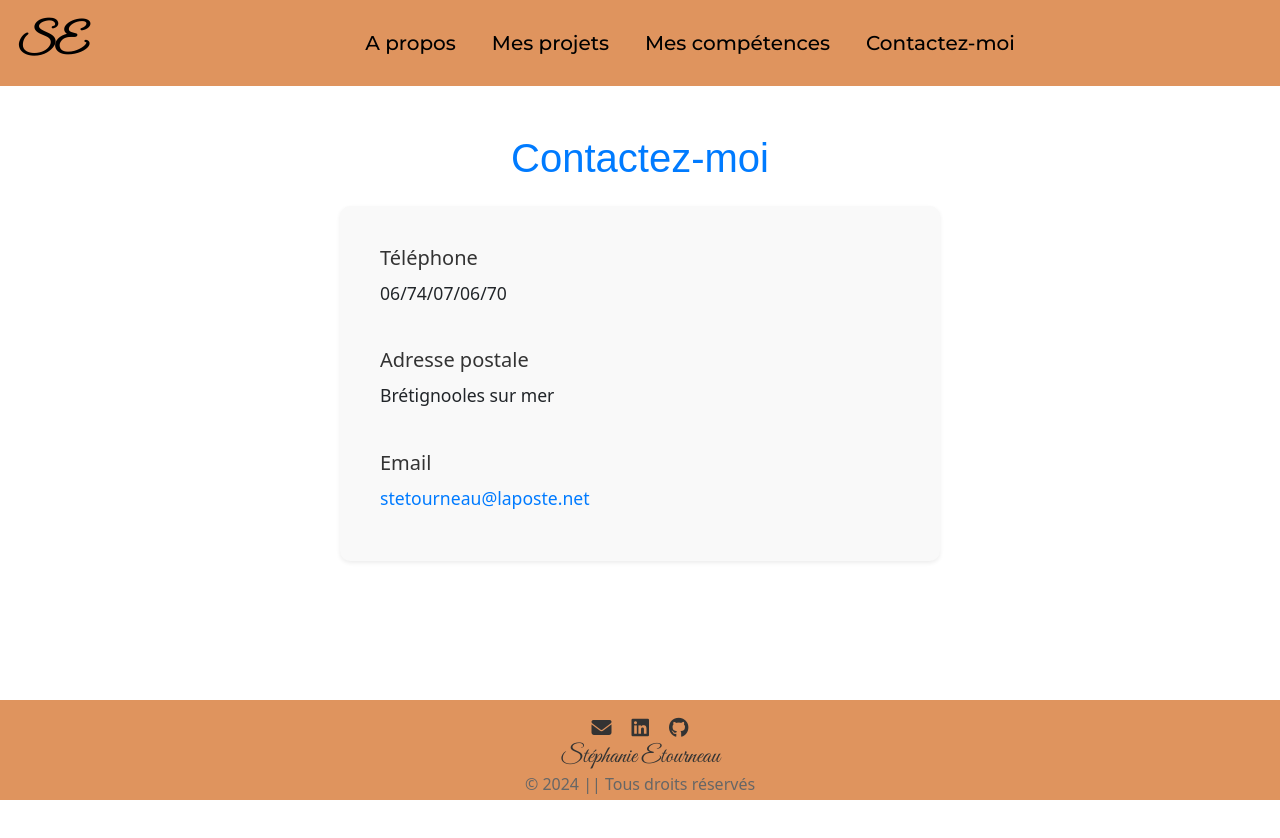
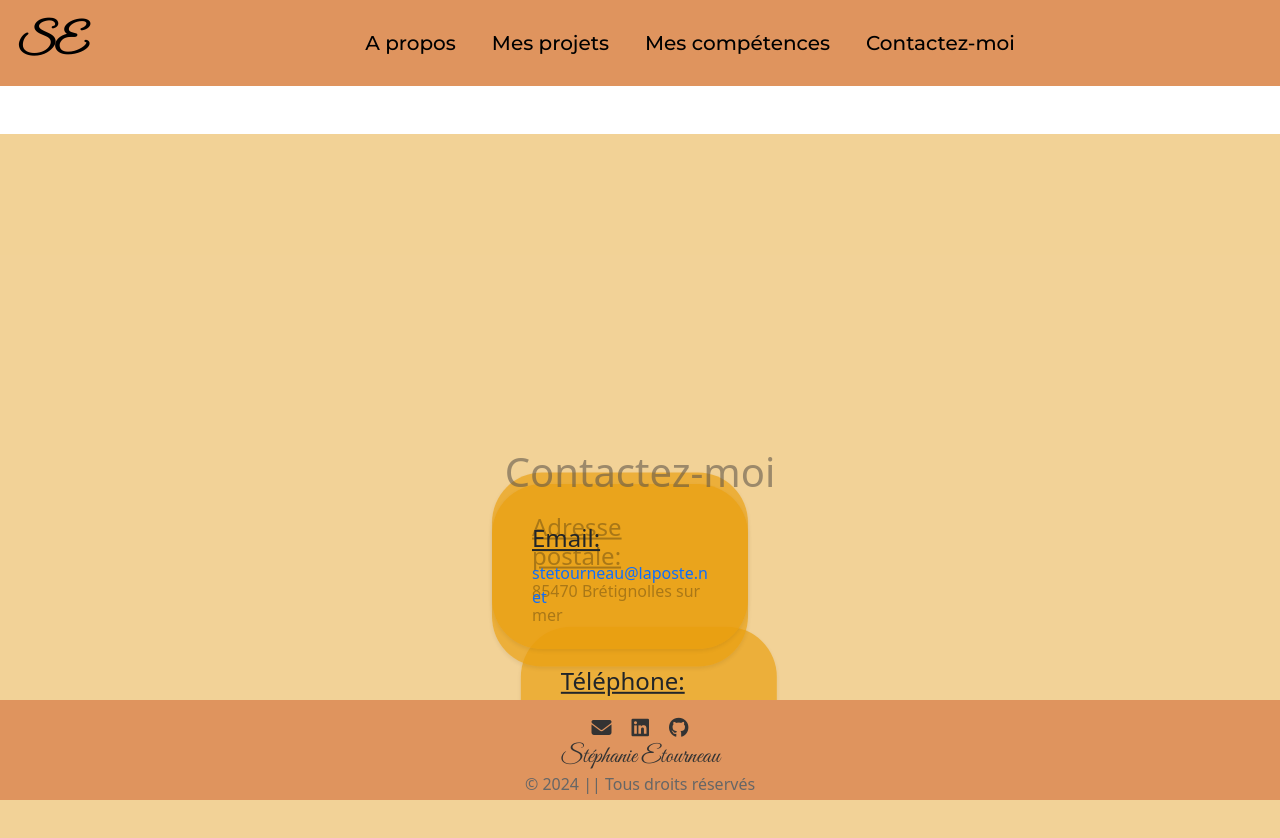
Before and after one commit to stephanieEt/Portfolio, a React (Vite) app: page /Contact in a window 1280 px wide. Shown: the top 838 px of the page. Before the commit the page ends 800 px from the top, so only its background shows below. Built offline with nearby package versions, Linux system fonts and the light colour scheme; a web font is replaced by a local one.

Commit message:
fix page home

```diff
--- a/src/pages/Apropos.jsx
+++ b/src/pages/Apropos.jsx
@@ -18,7 +18,7 @@ const Apropos = () => {
             ergonomiques et attrayantes.
           </p>
         </div>
-        <div className="col-md-4 col-sm-12 d-flex align-items-center justify-content-center">
+        <div className="col-md-4 col-sm-12 d-flex align-items-center justify-content-center container-img">
           <img
             src="./assets/images/profile1.webp"
             alt="photo Stéphanie Etourneau"
--- a/src/pages/Contact.jsx
+++ b/src/pages/Contact.jsx
@@ -1,24 +1,35 @@
-import React from "react";
-import "bootstrap/dist/css/bootstrap.min.css"; // Assurez-vous que Bootstrap est importé
-
 const Contact = () => {
   return (
-    <div className="container mt-5 contact-page">
+    <div className="container-fluid mt-5 contact-page">
       <h1 className="text-center mb-4">Contactez-moi</h1>
+      <div className="orbit">
+        <div className="orbit-item">
           <div className="card p-4 shadow-sm">
             <div className="card-body">
-          <h5 className="card-title">Téléphone</h5>
+              <h4 className="card-title">Téléphone:</h4>
               <p className="card-text">06/74/07/06/70</p>
             </div>
+          </div>
+        </div>
+        <div className="orbit-item">
+          <div className="card p-4 shadow-sm">
             <div className="card-body">
-          <h5 className="card-title">Adresse postale</h5>
-          <p className="card-text">Brétignooles sur mer</p>
+              <h4 className="card-title">Adresse postale:</h4>
+              <p className="card-text">85470 Brétignolles sur mer</p>
             </div>
+          </div>
+        </div>
+        <div className="orbit-item">
+          <div className="card p-4 shadow-sm">
             <div className="card-body">
-          <h5 className="card-title">Email</h5>
+              <h4 className="card-title">Email:</h4>
               <p className="card-text">
-            <a href="mailto:stetourneau@laposte.net">stetourneau@laposte.net</a>
+                <a href="mailto:stetourneau@laposte.net">
+                  stetourneau@laposte.net
+                </a>
               </p>
+            </div>
+          </div>
         </div>
       </div>
     </div>
--- a/src/pages/Home.jsx
+++ b/src/pages/Home.jsx
@@ -1,21 +1,12 @@
-/*const Home = () => {
-  return (
-    <div className="home-container container-page">
-      <div className="animated-text">
-        <h1>Je suis Stéphanie Etourneau.</h1>
-        <h2>Bienvenue sur mon portfolio.</h2>
-      </div>
-    </div>
-  );
-};
-
-export default Home;*/
 const Home = () => {
   return (
     <div className="home-container container-fluid">
-      <img src="./assets/images/profile1.webp" alt="" />
       <div className="row justify-content-center align-items-center vh-100">
-        <div className="col text-center animated-text">
+        <div className="col text-center animated-text container-home">
+          <img
+            src="./assets/images/profile1.webp"
+            alt="photo profil de Stéphanie Etourneau"
+          />
           <h1>Je suis Stéphanie Etourneau.</h1>
           <h2>Bienvenue sur mon portfolio.</h2>
         </div>
--- a/src/sass/apropos.scss
+++ b/src/sass/apropos.scss
@@ -1,15 +1,21 @@
 .presentation {
     font-family: 'Montserrat', sans-serif;
-    height: 75vh;
     display: flex;
     justify-content: center;
-
+    text-align: center;
 
     p {
-        letter-spacing: 0.3rem;
-        font-weight: 500;
+        letter-spacing: 0.2rem;
+        font-weight: 600;
         font-size: 1em;
         text-shadow: 4px 1px 4px rgb(237, 115, 15);
-        line-height: 2;
+        line-height: 1.5;
     }
+
+    img {
+        width: 25vw;
+        align-content: center;
+        margin-top: 40px;
+    }
+
 }
--- a/src/sass/form.scss
+++ b/src/sass/form.scss
@@ -1,35 +1,66 @@
+$orbit-size: 100px;
+$orbit-item-size: 150px;
+$animation-duration: 25s;
+
 .contact-page {
+    position: relative;
+    height: 100vh;
+    display: flex;
+    justify-content: center;
+    align-items: center;
+    flex-direction: column;
+    background-color: rgba(236, 189, 102, 0.684);
+
+    h1 {
+        position: relative;
+        z-index: 1;
+        color: rgba(93, 84, 74, 0.581);
+    }
+
     .card {
-        background-color: #f9f9f9;
-        border-radius: 10px;
+        width: 20vw;
+        border-radius: 50px;
         border: none;
-        max-width: 600px;
-        margin: 0 auto;
+        background-color: rgba(234, 158, 16, 0.684);
 
-        h5 {
-            color: #333;
-            font-size: 1.25rem;
-            margin-bottom: 10px;
+        .card-title {
+            text-decoration: underline;
         }
+    }
 
-        p {
-            font-size: 1.1rem;
-            margin: 10px 0;
-        }
+    .orbit {
+        position: relative;
+        width: $orbit-size;
+        height: $orbit-size;
 
-        a {
-            color: #007bff;
-            text-decoration: none;
+        .orbit-item {
+            position: absolute;
+            top: 30%;
+            left: 30%;
+            transform: translate(-50%, -40%);
+            animation: orbit $animation-duration linear infinite;
 
-            &:hover {
-                text-decoration: underline;
+            &:nth-child(1) {
+                animation-delay: 0s;
+            }
+
+            &:nth-child(2) {
+                animation-delay: $animation-duration / 3;
+            }
+
+            &:nth-child(3) {
+                animation-delay: $animation-duration * 2 / 3;
             }
         }
     }
+}
 
-    h1 {
-        font-family: 'Arial', sans-serif;
-        font-size: 2.5rem;
-        color: #007bff;
+@keyframes orbit {
+    0% {
+        transform: translate(-50%, -50%) rotate(0deg) translateX($orbit-item-size) rotate(0deg);
+    }
+
+    100% {
+        transform: translate(-50%, -50%) rotate(360deg) translateX($orbit-item-size) rotate(-360deg);
     }
 }
--- a/src/sass/home.scss
+++ b/src/sass/home.scss
@@ -1,64 +1,3 @@
-/*.home-container {
-    background-image: url("https://stephanieet.github.io/Portfolio/assets/images/bureau.webp");
-    background-size: cover;
-    background-position: center;
-    height: 100vh;
-    display: flex;
-    justify-content: center;
-    align-items: center;
-
-
-    .animated-text {
-        color: rgba(249, 245, 242, 0.82);
-        animation: fadeIn 3s ease-in-out;
-        font-family: 'Montserrat';
-        display: flex;
-        flex-direction: column;
-        gap: 20px;
-        padding: 20px;
-        border-radius: 10px;
-        margin-bottom: 5.5em;
-        text-align: center;
-
-        h1 {
-            font-size: 2vw;
-            font-weight: 700;
-
-            @media screen and (max-width: 700px) {
-                font-size: 3vw;
-            }
-
-            @media screen and (max-width: 320px) {
-                font-size: 3.5vw;
-            }
-        }
-
-        h2 {
-            font-size: 2vw;
-            font-weight: 800;
-
-
-            @media screen and (max-width: 700px) {
-                font-size: 3vw;
-            }
-
-            @media screen and (max-width: 320px) {
-                font-size: 3.5vw;
-            }
-        }
-    }
-
-    @keyframes fadeIn {
-        0% {
-            opacity: 0;
-        }
-
-        100% {
-            opacity: 1;
-        }
-    }
-
-}*/
 .home-container {
     background-image: url("https://stephanieet.github.io/Portfolio/assets/images/fond.webp");
     background-size: cover;
@@ -66,19 +5,19 @@
     height: 100vh;
     /* Assurez-vous que la hauteur couvre toute la vue */
     display: flex;
-    flex-direction: column;
     justify-content: center;
     align-items: center;
-
     /* Assurez-vous que le texte est visible sur l'image de fond */
     text-align: center;
-
 
     .animated-text h1,
     .animated-text h2 {
         margin: 0;
         opacity: 0;
         animation: fadeIn 2s ease-in forwards;
+        line-height: 70px;
+        margin-bottom: 30px;
+
     }
 
     .animated-text h2 {
@@ -90,4 +29,25 @@
             opacity: 1;
         }
     }
+
+    .container-home {
+
+        display: flex;
+        flex-direction: column;
+        align-items: center;
+        margin-bottom: 100px;
+
+        img {
+            width: 15vw;
+
+            @media screen and (max-width: 768px) {
+                min-width: 25vw;
+            }
+        }
+
+        h1,
+        h2 {
+            text-shadow: 7px 3px 6px rgb(184, 37, 37);
+        }
+    }
 }
```
Lines whose indentation alone changed are shown as unchanged.
